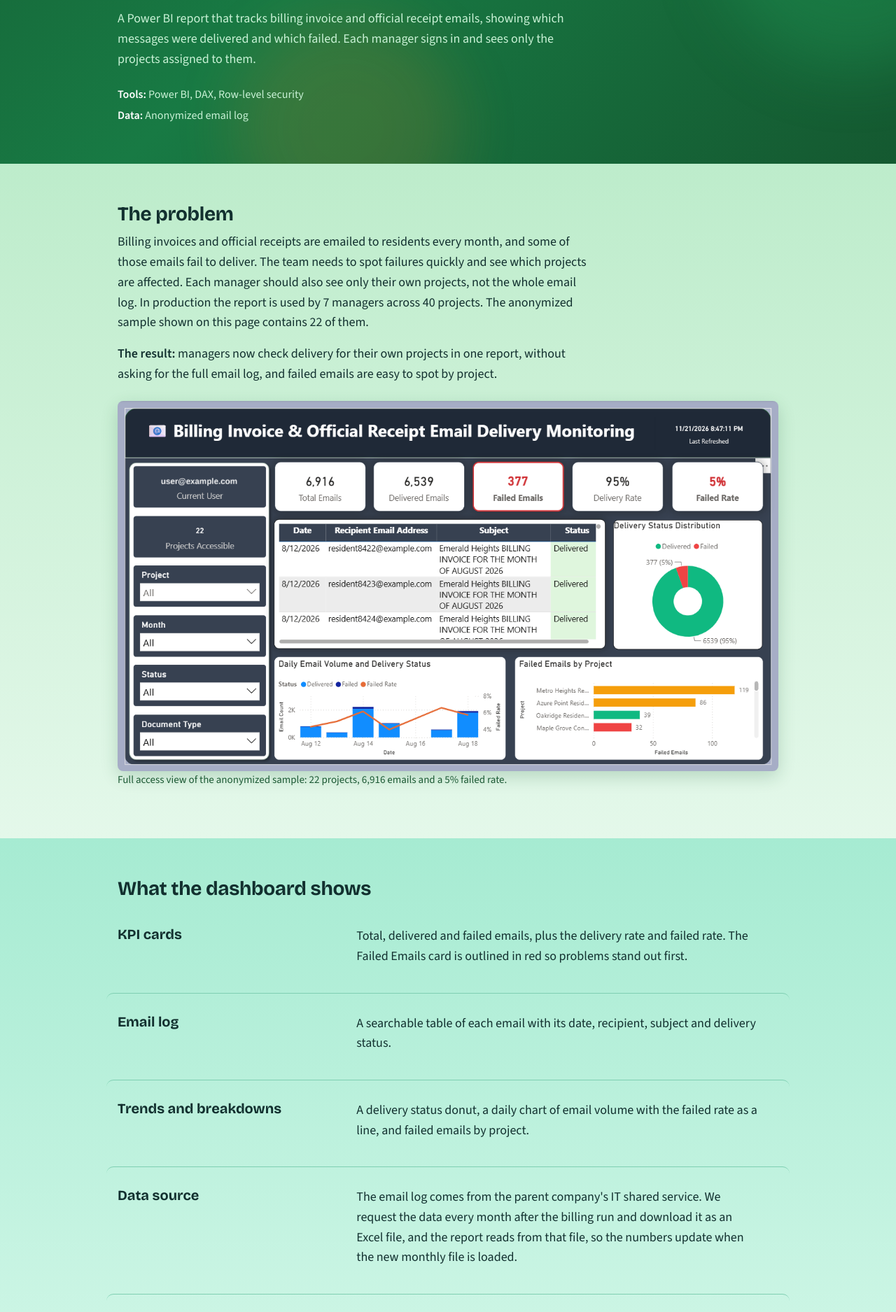
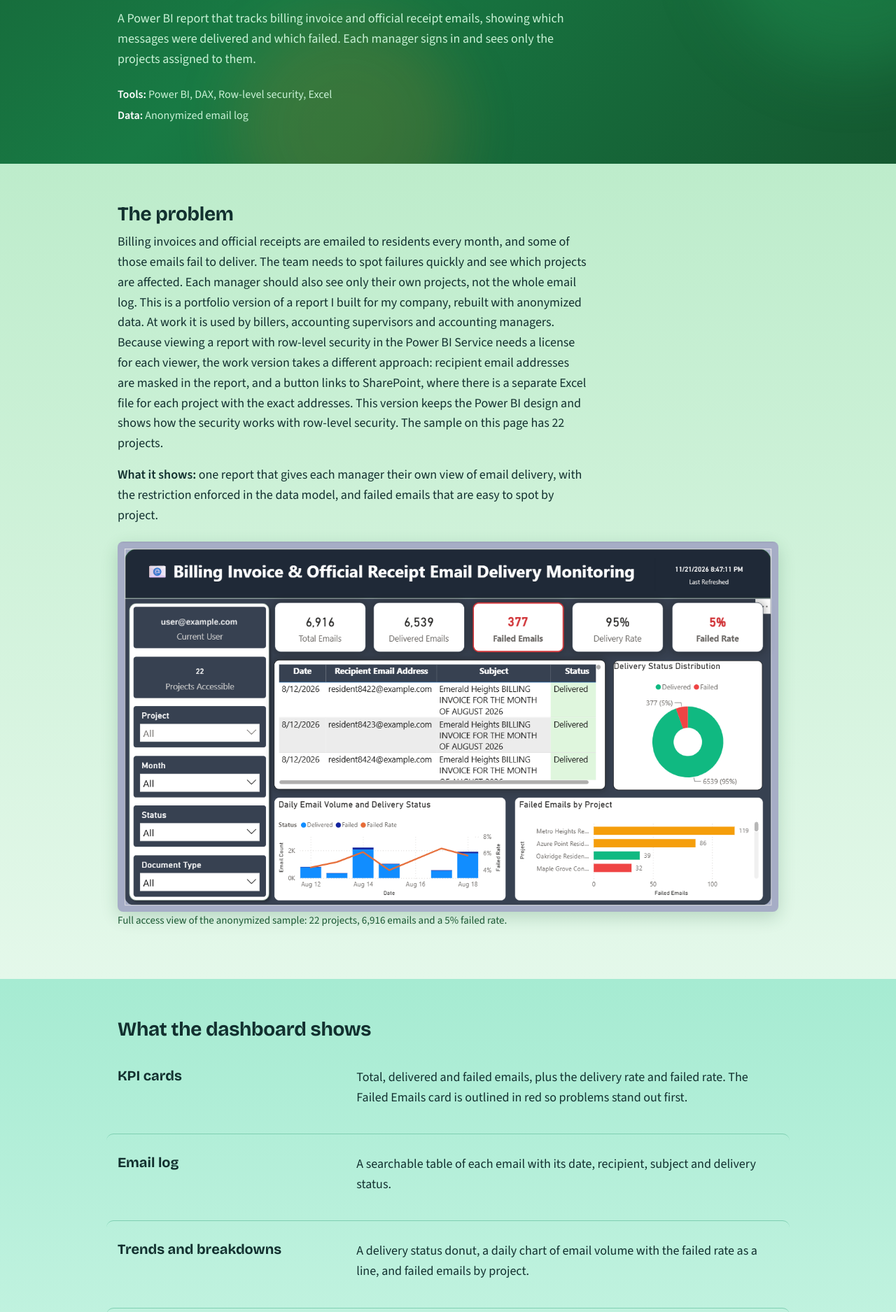
Before and after one commit to ginno-citra/ginno-citra.github.io, a plain HTML site: page email-delivery-monitoring.html in a window 1280 px wide. Shown: the part 273-2148 px from the top of the page at 70% size. Drawn offline with nearby package versions, Linux system fonts and the light colour scheme.

Commit message:
Enhance report description and tools listed
Updated the description of the email delivery monitoring report to include Excel as a tool and provide more context about its usage and data handling.

```diff
--- a/email-delivery-monitoring.html
+++ b/email-delivery-monitoring.html
@@ -26,7 +26,7 @@
       <h1>Email delivery monitoring with dynamic RLS</h1>
       <p>A Power BI report that tracks billing invoice and official receipt emails, showing which messages were delivered and which failed. Each manager signs in and sees only the projects assigned to them.</p>
       <div class="meta">
-        <span><strong>Tools:</strong> Power BI, DAX, Row-level security</span>
+        <span><strong>Tools:</strong> Power BI, DAX, Row-level security, Excel</span>
         <span><strong>Data:</strong> Anonymized email log</span>
       </div>
     </div>
@@ -35,8 +35,8 @@
   <section class="mint body">
     <div class="wrap">
       <h2>The problem</h2>
-      <p>Billing invoices and official receipts are emailed to residents every month, and some of those emails fail to deliver. The team needs to spot failures quickly and see which projects are affected. Each manager should also see only their own projects, not the whole email log. In production the report is used by 7 managers across 40 projects. The anonymized sample shown on this page contains 22 of them.</p>
-      <p><strong>The result:</strong> managers now check delivery for their own projects in one report, without asking for the full email log, and failed emails are easy to spot by project.</p>
+      <p>Billing invoices and official receipts are emailed to residents every month, and some of those emails fail to deliver. The team needs to spot failures quickly and see which projects are affected. Each manager should also see only their own projects, not the whole email log. This is a portfolio version of a report I built for my company, rebuilt with anonymized data. At work it is used by billers, accounting supervisors and accounting managers. Because viewing a report with row-level security in the Power BI Service needs a license for each viewer, the work version takes a different approach: recipient email addresses are masked in the report, and a button links to SharePoint, where there is a separate Excel file for each project with the exact addresses. This version keeps the Power BI design and shows how the security works with row-level security. The sample on this page has 22 projects.</p>
+      <p><strong>What it shows:</strong> one report that gives each manager their own view of email delivery, with the restriction enforced in the data model, and failed emails that are easy to spot by project.</p>
       <figure class="shot"><span class="ph">Full Dashboard Overview: Shows email delivery performance across the 22 projects in the anonymized sample, including total emails, delivery status, daily trends, and failed emails by project.</span><img src="assets/email-dashboard.png" alt="Email delivery monitoring dashboard with KPI cards, email log, delivery status chart, daily volume and failed emails by project" onload="this.parentNode.classList.add('ok')" onerror="this.remove()"></figure>
       <p class="cap">Full access view of the anonymized sample: 22 projects, 6,916 emails and a 5% failed rate.</p>
     </div>
@@ -48,7 +48,7 @@
       <article class="proj"><div><h3>KPI cards</h3></div><div><p>Total, delivered and failed emails, plus the delivery rate and failed rate. The Failed Emails card is outlined in red so problems stand out first.</p></div></article>
       <article class="proj"><div><h3>Email log</h3></div><div><p>A searchable table of each email with its date, recipient, subject and delivery status.</p></div></article>
       <article class="proj"><div><h3>Trends and breakdowns</h3></div><div><p>A delivery status donut, a daily chart of email volume with the failed rate as a line, and failed emails by project.</p></div></article>
-      <article class="proj"><div><h3>Data source</h3></div><div><p>The email log comes from the parent company's IT shared service. We request the data every month after the billing run and download it as an Excel file, and the report reads from that file, so the numbers update when the new monthly file is loaded.</p></div></article>
+      <article class="proj"><div><h3>Data source</h3></div><div><p>The report is built on the kind of monthly email log that my company requests from the parent company's IT shared service after the billing run, downloaded as an Excel file that the report reads from. The data on this page is anonymized.</p></div></article>
       <article class="proj"><div><h3>Slicers</h3></div><div><p>Filter by project, month, status and document type to narrow down to a specific batch of emails.</p></div></article>
     </div>
   </section>
@@ -73,8 +73,8 @@ LOWER ( [UserEmail] ) = LOWER ( USERPRINCIPALNAME () )</code></pre>
 
 Projects Accessible =
 DISTINCTCOUNT ( 'Project Dimension'[Project] )</code></pre>
-      <p>Adding or removing a manager means editing one row in the UserProjectAccess table, with no change to the report or the role. Because the role filters on the signed-in account, one report serves all 7 managers.</p>
-      <p>I tested it with View as in Power BI Desktop, signed in as a manager account. The same report shows very different numbers:</p>
+      <p>Adding or removing a manager means editing one row in the UserProjectAccess table, with no change to the report or the role. Because the role filters on the signed-in account, one report can serve any number of managers.</p>
+      <p>I tested it with View as in Power BI Desktop, using a manager account from the access table. I don't have a Power BI Pro license, so this project has not been published to the Power BI Service. There, managers would be added to the Project Access role in the dataset's security settings. The same report shows very different numbers:</p>
       <div class="tablewrap">
       <table class="cmp">
         <thead><tr><th></th><th>Full access</th><th>Manager view</th></tr></thead>
@@ -108,6 +108,7 @@ DISTINCTCOUNT ( 'Project Dimension'[Project] )</code></pre>
       <h2>Design decisions</h2>
       <p class="lede">Each decision below answers a real question about who should see what.</p>
       <article class="proj"><div><h3>Security in the model, not the slicers</h3></div><div><p>Slicers only change what a user looks at. Row-level security changes what they are allowed to see, so restricted users can't reach other projects' emails.</p></div></article>
+      <article class="proj"><div><h3>Masked addresses, details in per-project files</h3></div><div><p>In the version used at work, the report masks recipient email addresses, so the overview can be shared widely without exposing them. A button links to SharePoint, where each project has its own Excel file, so the exact address can be checked when someone needs it. This version shows the same idea done with row-level security, which needs a license for every viewer.</p></div></article>
       <article class="proj"><div><h3>Show who is signed in</h3></div><div><p>The Current User and Projects Accessible cards tell each person which account they are viewing as and how many projects that covers, which makes the restriction easy to understand and to check.</p></div></article>
       <article class="proj"><div><h3>Failed rate next to volume</h3></div><div><p>The daily chart plots the failed rate as a line over the email volume, so a spike in failures is visible even on days with fewer emails.</p></div></article>
       <article class="proj"><div><h3>Health status in a tooltip</h3></div><div><p>A tooltip page keeps the main report uncluttered while still giving a one-glance health check for any project.</p></div></article>
```
